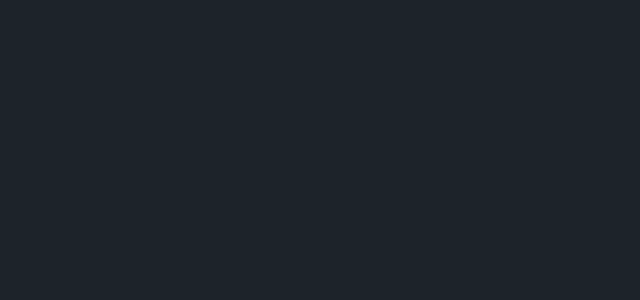
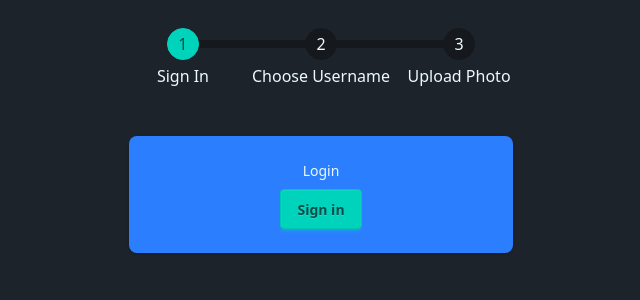
Before and after one commit to JonasGersting/fireshipApp, a SvelteKit app: page /login in a window 1280 px wide. Shown: the top 300 px of the page, without its empty margins (319-959 px from the left). Built offline with nearby package versions, Linux system fonts and the light colour scheme.

Commit message:
google sign in added.

```diff
--- /dev/null
+++ b/src/lib/components/AnimatedRoute.svelte
@@ -0,0 +1,10 @@
+<script>
+    import { fly} from "svelte/transition";
+    import { page } from "$app/stores";
+</script>
+
+{#key $page.url}
+  <div in:fly={{  x:'-100%', duration: 500 }}>
+    <slot  />
+  </div>
+{/key}
--- a/src/routes/+layout.svelte
+++ b/src/routes/+layout.svelte
@@ -1,5 +1,10 @@
 <script>
   let { children } = $props();
+    import AnimatedRoute from "$lib/components/AnimatedRoute.svelte";
   import "../app.css";
 </script>
-{@render children()}
+
+
+<div class="min-h-screen flex flex-col">
+    {@render children?.()}
+</div>
--- a/src/routes/login/+layout.svelte
+++ b/src/routes/login/+layout.svelte
@@ -1,3 +1,32 @@
-<div class="min-h-screen flex flex-col">
-    <slot />
-</div>
+<script lang="ts">
+    import { page } from "$app/stores";
+    import AnimatedRoute from "$lib/components/AnimatedRoute.svelte";
+</script>
+
+<nav class="flex justify-center my-6">
+    <ul class="steps">
+        <a href="/login" class="step step-accent">Sign In</a>
+        <a
+            href="/login/username"
+            class="step"
+            class:step-accent={$page.route.id?.match(/username|photo/g)}
+        >
+            Choose Username
+        </a>
+        <a
+            href="/login/photo"
+            class="step"
+            class:step-accent={$page.route.id?.includes("photo")}
+        >
+            Upload Photo
+        </a>
+    </ul>
+</nav>
+
+<AnimatedRoute>
+    <main class="card bg-blue-500 w-96 shadow-sm mx-auto my-6">
+        <div class="card-body items-center text-center">
+            <slot />
+        </div>
+    </main>
+</AnimatedRoute>
--- a/src/routes/login/+page.svelte
+++ b/src/routes/login/+page.svelte
@@ -1,5 +1,18 @@
 <script lang="ts">
-    import type { PageData } from './$types';
+    import { auth } from "$lib/firebase";
 
-    let { data }: { data: PageData } = $props();
+    import {
+        GoogleAuthProvider,
+        signInWithPopup,
+        signOut,
+    } from "firebase/auth";
+
+    async function signInWithGoogle() {
+        const provider = new GoogleAuthProvider();
+        const user = await signInWithPopup(auth, provider);
+        console.log(user);
+    }
 </script>
+
+<h2>Login</h2>
+<button class="btn btn-accent" onclick={signInWithGoogle}>Sign in</button>
```
Also changed, not shown: tailwind.config.js (added).
